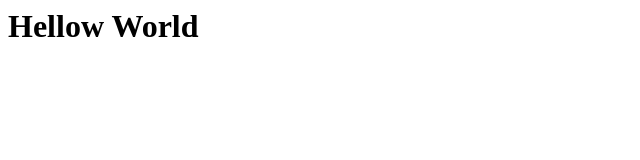
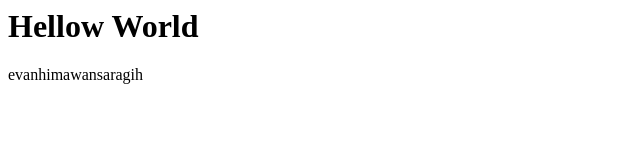
Before and after one commit to kevin-christopher/kevin-developer, a plain HTML site: page index.html in a window 1280 px wide. Shown: the whole page, without its empty margins (0-640 px from the left). Drawn offline with Linux system fonts and the light colour scheme.

Commit message:
publish file index

```diff
--- a/index.html
+++ b/index.html
@@ -4,5 +4,6 @@
     </head>
     <body>
         <h1>Hellow World</h1>
+        <p>evanhimawansaragih</p>
     </body>
 </html>
```
